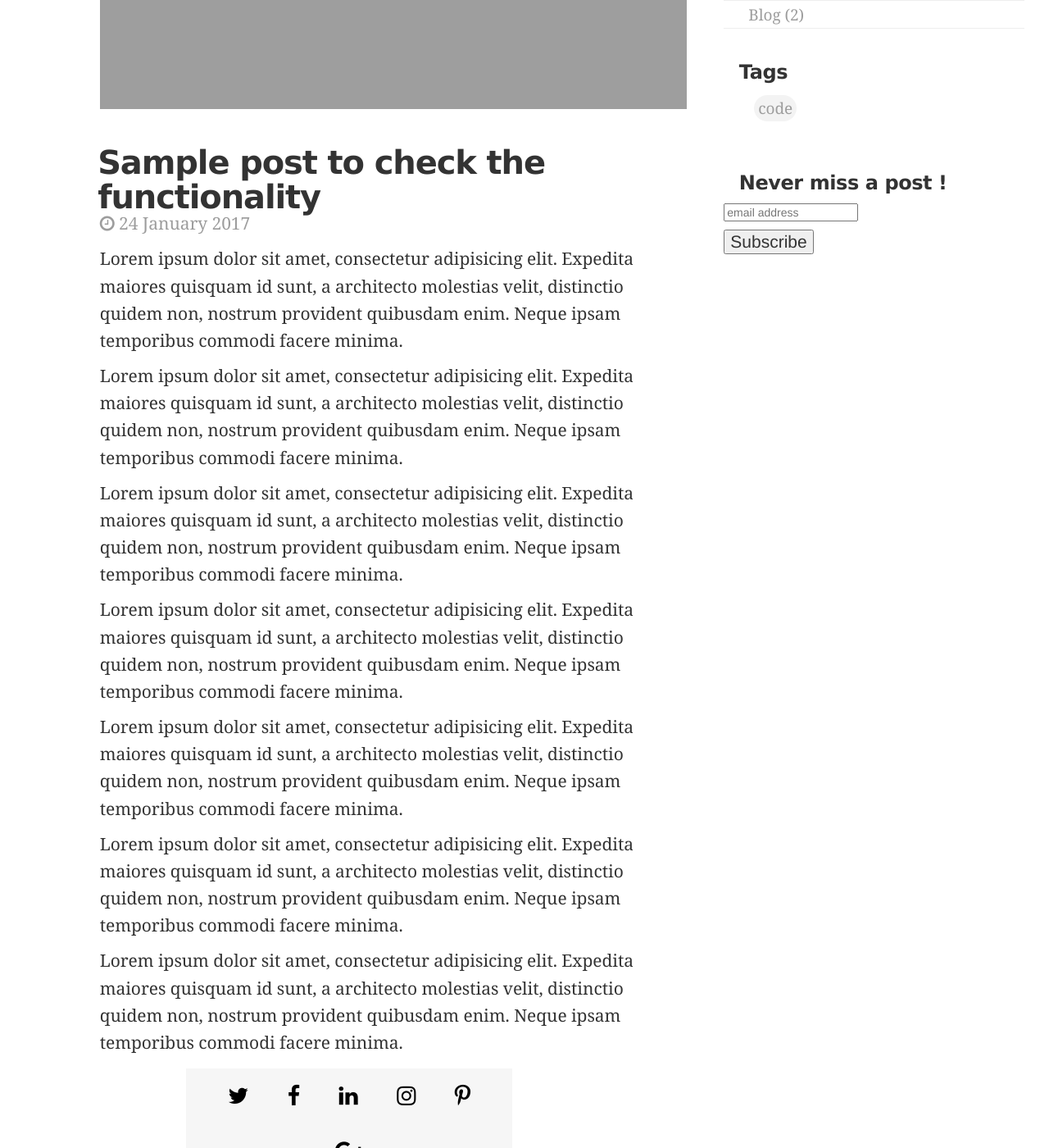
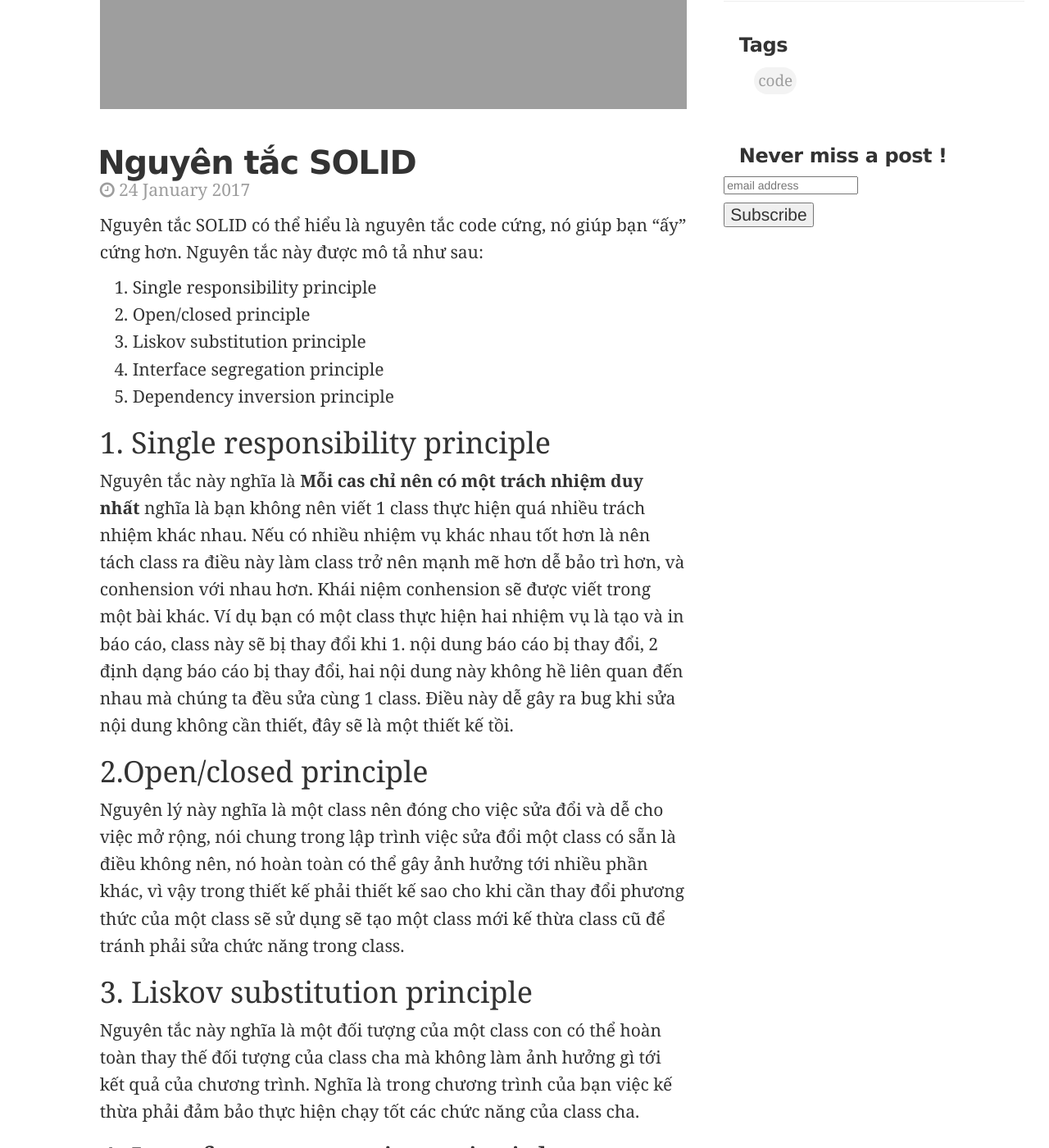
Before and after one commit to nghiand1010/nghiand1010.github.io, a Jekyll site: the page built from _posts/2017-12-19-Solid.md, in a window 1280 px wide and 1400 px high, scrolled down 357 px. Shown: the whole window at 82% size. Built offline with Jekyll 4.4.1, drawn with Linux system fonts in a browser that asks for light colours; comment, search, counter and statistics services are not loaded; some of the changed text lies outside the part shown.

Commit message:
Update 2017-12-19-Solid.md

```diff
--- a/_posts/2017-12-19-Solid.md
+++ b/_posts/2017-12-19-Solid.md
@@ -1,23 +1,41 @@
 ---
 layout: blog
-title: 'Sample post to check the functionality'
+title: 'Nguyên tắc SOLID'
 date: 2017-01-24 12:11:34
 categories: blog
 tags: code
 image: '/images/default.jpg'
-lead_text: 'Lorem ipsum dolor sit amet, consectetur adipisicing elit. Expedita maiores quisquam id sunt, a architecto molestias velit, distinctio quidem non, nostrum provident quibusdam enim. Neque ipsam temporibus commodi facere minima.'
+lead_text: 'SOLID là gì'
 ---
 
-Lorem ipsum dolor sit amet, consectetur adipisicing elit. Expedita maiores quisquam id sunt, a architecto molestias velit, distinctio quidem non, nostrum provident quibusdam enim. Neque ipsam temporibus commodi facere minima.
+Nguyên tắc SOLID có thể hiểu là nguyên tắc code cứng, nó giúp bạn "ấy" cứng hơn. Nguyên tắc này được mô tả như sau:
+1. Single responsibility principle
+2. Open/closed principle
+3. Liskov substitution principle
+4. Interface segregation principle
+5. Dependency inversion principle
 
-Lorem ipsum dolor sit amet, consectetur adipisicing elit. Expedita maiores quisquam id sunt, a architecto molestias velit, distinctio quidem non, nostrum provident quibusdam enim. Neque ipsam temporibus commodi facere minima.
+# 1. Single responsibility principle
 
-Lorem ipsum dolor sit amet, consectetur adipisicing elit. Expedita maiores quisquam id sunt, a architecto molestias velit, distinctio quidem non, nostrum provident quibusdam enim. Neque ipsam temporibus commodi facere minima.
+Nguyên tắc này nghĩa là **Mỗi cas chỉ nên có một trách nhiệm duy nhất** nghĩa là bạn không nên viết 1 class thực hiện quá nhiều trách nhiệm khác nhau. Nếu có nhiều nhiệm vụ khác nhau tốt hơn là nên tách class ra điều này làm class trở nên mạnh mẽ hơn dễ bảo trì hơn, và conhension với nhau hơn. Khái niệm conhension sẽ được viết trong một bài khác.
+Ví dụ bạn có một class thực hiện hai nhiệm vụ là tạo và in báo cáo, class này sẽ bị thay đổi khi 1. nội dung báo cáo bị thay đổi, 2 định dạng báo cáo bị thay đổi, hai nội dung này không hề liên quan đến nhau mà chúng ta đều sửa cùng 1 class. Điều này dễ gây ra bug khi sửa nội dung không cần thiết, đây sẽ là một thiết kế tồi.
 
-Lorem ipsum dolor sit amet, consectetur adipisicing elit. Expedita maiores quisquam id sunt, a architecto molestias velit, distinctio quidem non, nostrum provident quibusdam enim. Neque ipsam temporibus commodi facere minima.
+# 2.Open/closed principle
+Nguyên lý này nghĩa là một class nên đóng cho việc sửa đổi và dễ cho việc mở rộng, nói chung trong lập trình việc sửa đổi một class có sẵn là điều không nên, nó hoàn toàn có thể gây ảnh hưởng tới nhiều phần khác, vì vậy trong thiết kế phải thiết kế sao cho khi cần thay đổi phương thức của một class sẽ sử dụng sẽ tạo một class mới kế thừa class cũ để tránh phải sửa chức năng trong class.
 
-Lorem ipsum dolor sit amet, consectetur adipisicing elit. Expedita maiores quisquam id sunt, a architecto molestias velit, distinctio quidem non, nostrum provident quibusdam enim. Neque ipsam temporibus commodi facere minima.
+# 3. Liskov substitution principle
+Nguyên tắc này nghĩa là một đối tượng của một class con có thể hoàn toàn thay thế đối tượng của class cha mà không làm ảnh hưởng gì tới kết quả của chương trình.
+Nghĩa là trong chương trình của bạn việc kế thừa phải đảm bảo thực hiện chạy tốt các chức năng của class cha.
 
-Lorem ipsum dolor sit amet, consectetur adipisicing elit. Expedita maiores quisquam id sunt, a architecto molestias velit, distinctio quidem non, nostrum provident quibusdam enim. Neque ipsam temporibus commodi facere minima.
+# 4. Interface segregation principle
+Nguyên tắc này được hiểu là nhiều interface thì tốt hơn là một interface lớn. Hoặc có thể hiểu là không một class nào kế thừa một interface mà lại phải implement một method không cần thiết cho class đó.
+Ví dụ bạn có một interface là chim, có các method Chạy và Bay, class chim cánh cụt kế thừa Interface Chim lại phải implement method Bay mặc dù nó không hề bay, trong trường hợp này tốt nhất là tách interface ra làm hai interface ChimChay có method Chạy và ChimBay có method Bay, chim thường sẽ implement cả hai interface còn chim cánh cụt chỉ cần ChimChay là đủ.
 
-Lorem ipsum dolor sit amet, consectetur adipisicing elit. Expedita maiores quisquam id sunt, a architecto molestias velit, distinctio quidem non, nostrum provident quibusdam enim. Neque ipsam temporibus commodi facere minima.
+# 5. Dependency inversion principle
+Nguyên lý này có  hai phần
+1. các module cấp cao không phụ thuộc trực tiếp vào module cấp thấp cả hai đều phụ thuộc vào sự trừu tượng
+2. sự trừu tượng không phụ thuộc vào chi tiết mà chi tiết sẽ phụ thuộc vào sự trừu tượng
+
+Trừu tượng (Abstractions) sẽ được miêu tả rõ hơn trong bài khác, đây là một tính chất rất hay của lập trình hướng đối tượng.
+
+ Ví dụ trong trường hợp này là Ví dụ bạn có một chiếc ô tô, có phanh, nếu bạn thiết kế ô tô chỉ có phanh dầu, vậy nó không thể thay sang phanh hơi, nếu nó là phanh hơi sẽ không thể thay phanh dầu trong trường hợp này bạn nên trừu tượng hoá thành một interface là phanh, ô tô sẽ giao tiếp với module cấp thấp (phanh dầu hoặc phanh hơi) qua sự trừu tượng (phanh) mà không cần mô tả cụ thể, tuỳ bạn thích dụng phanh nào sẽ impliment phanh đó.
```
